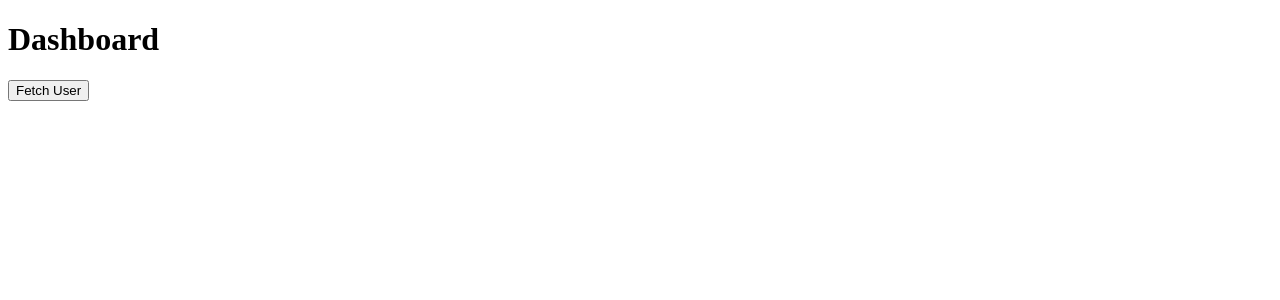
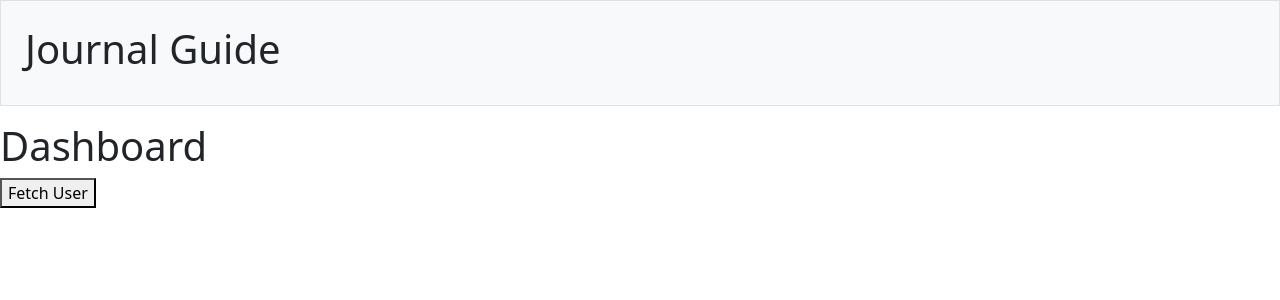
Before and after one commit to researchsquare/journal-guide, a Next.js app in the folder client/: page / in a window 1280 px wide. Shown: the top 300 px of the page. Built offline with nearby package versions, Linux system fonts and the light colour scheme.

Commit message:
chore: Bootstrap has been configured

```diff
--- a/client/app/layout.tsx
+++ b/client/app/layout.tsx
@@ -1,5 +1,6 @@
 import ReduxProvider from "@/src/providers/ReduxProvider";
 import type { ReactNode } from "react";
+import 'bootstrap/dist/css/bootstrap.min.css';
 
 export default function RootLayout({ children }: { children: ReactNode }) {
   return (
--- a/client/app/page.tsx
+++ b/client/app/page.tsx
@@ -3,6 +3,7 @@
 import { useSelector } from 'react-redux';
 import { RootState, useAppDispatch } from '../src/lib/store';
 import { fetchUser } from '../src/slices/userSlice';
+import NavBar from '@/src/components/NavBar';
 
 export default function AppPage() {
   const dispatch = useAppDispatch();
@@ -10,6 +11,7 @@ export default function AppPage() {
 
   return (
     <div>
+      <NavBar title="Journal Guide" />
       <h1>Dashboard</h1>
       <button onClick={() => dispatch(fetchUser(1))}>Fetch User</button>
 
--- a/client/package.json
+++ b/client/package.json
@@ -11,8 +11,10 @@
   "dependencies": {
     "@reduxjs/toolkit": "^2.9.0",
     "axios": "^1.11.0",
+    "bootstrap": "^5.3.8",
     "next": "^15.5.0",
     "react": "^19.1.0",
+    "react-bootstrap": "^2.10.10",
     "react-dom": "^19.1.0",
     "react-redux": "^9.2.0"
   },
--- /dev/null
+++ b/client/src/components/NavBar.tsx
@@ -0,0 +1,15 @@
+import React from 'react';
+
+interface NavBarProps {
+    title:string;
+}
+
+const NavBar = ({title}:NavBarProps) => {
+    return (
+        <nav className='p-4 mb-3 bg-light border'>
+            <h1>{title}</h1>
+        </nav>
+    );
+}
+
+export default NavBar;
```
Also changed, not shown: 1 other file (tests, documents, lock files or other folders).
